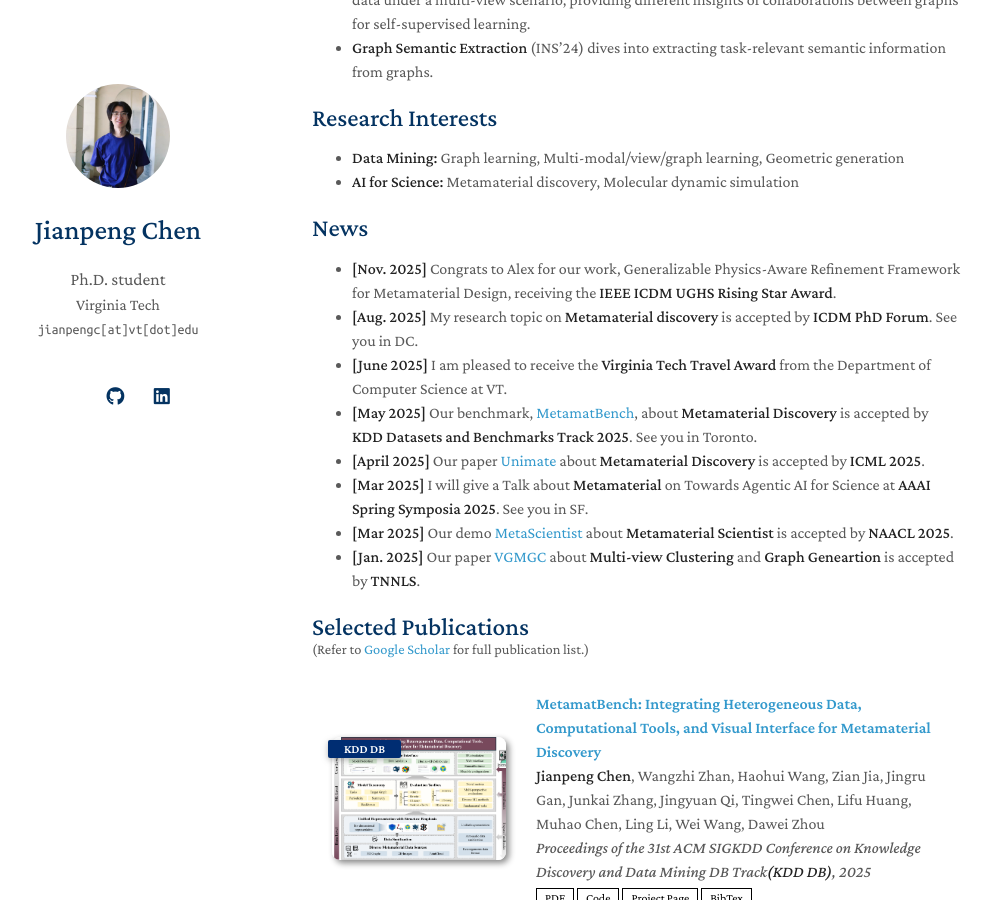
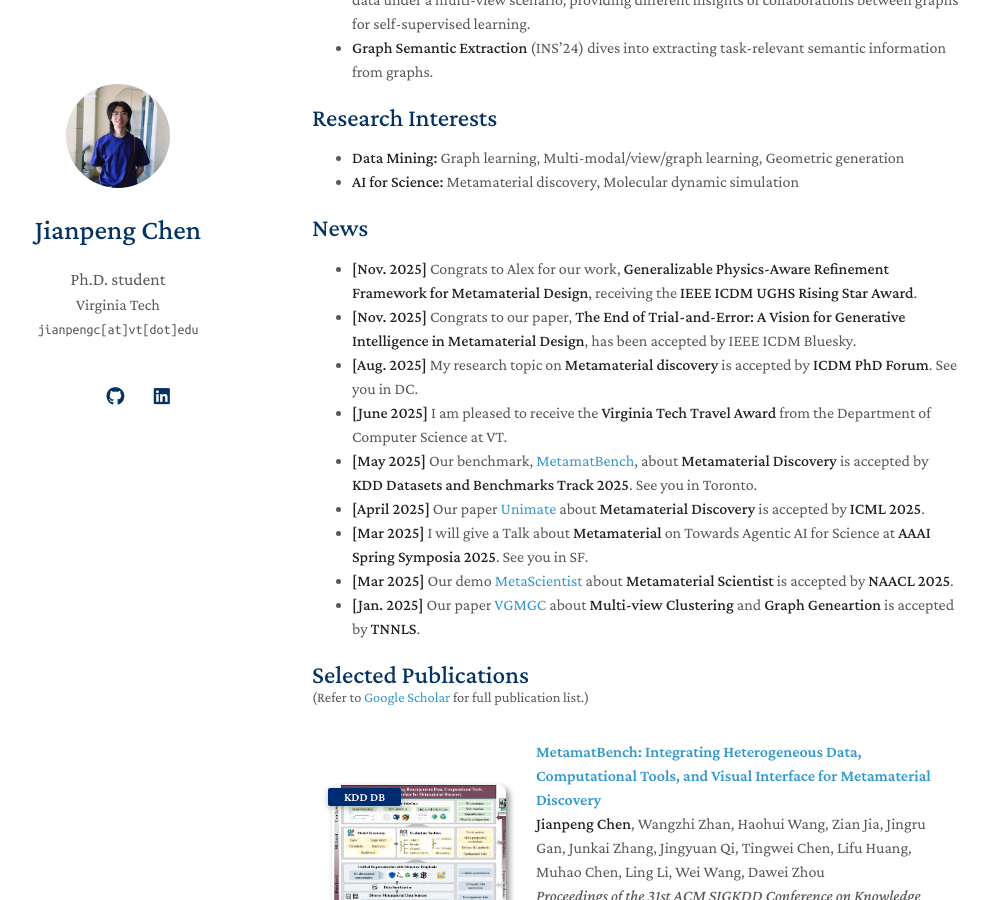
Before and after one commit to cjpcool/cjpcool.github.io, a Jekyll site: the page built from index.md, in a window 1280 px wide and 900 px high, scrolled down 569 px. Shown: the whole window, without its empty margins (158-1149 px from the left). Built offline with Jekyll 4.4.1, drawn with Linux system fonts in a browser that asks for light colours; a style sheet for code colours, icons or effects is not loaded; our own code applies the rules of GitHub Pages for plain Markdown files.

Commit message:
Update index.md

```diff
--- a/index.md
+++ b/index.md
@@ -24,7 +24,8 @@
 - **AI for Science:** Metamaterial discovery, Molecular dynamic simulation
 
 ## News
-- **[Nov. 2025]** Congrats to Alex for our work, Generalizable Physics-Aware Refinement Framework for Metamaterial Design, receiving the **IEEE ICDM UGHS Rising Star Award**.
+- **[Nov. 2025]** Congrats to Alex for our work, **Generalizable Physics-Aware Refinement Framework for Metamaterial Design**, receiving the **IEEE ICDM UGHS Rising Star Award**.
+- **[Nov. 2025]** Congrats to our paper, **The End of Trial-and-Error: A Vision for Generative Intelligence in Metamaterial Design**, has been accepted by IEEE ICDM Bluesky.
 - **[Aug. 2025]** My research topic on **Metamaterial discovery** is accepted by **ICDM PhD Forum**. See you in DC.
 - **[June 2025]** I am pleased to receive the **Virginia Tech Travel Award** from the Department of Computer Science at VT.
 - **[May 2025]** Our benchmark, [MetamatBench](https://arxiv.org/abs/2505.20299), about **Metamaterial Discovery** is accepted by **KDD Datasets and Benchmarks Track 2025**. See you in Toronto.
```
